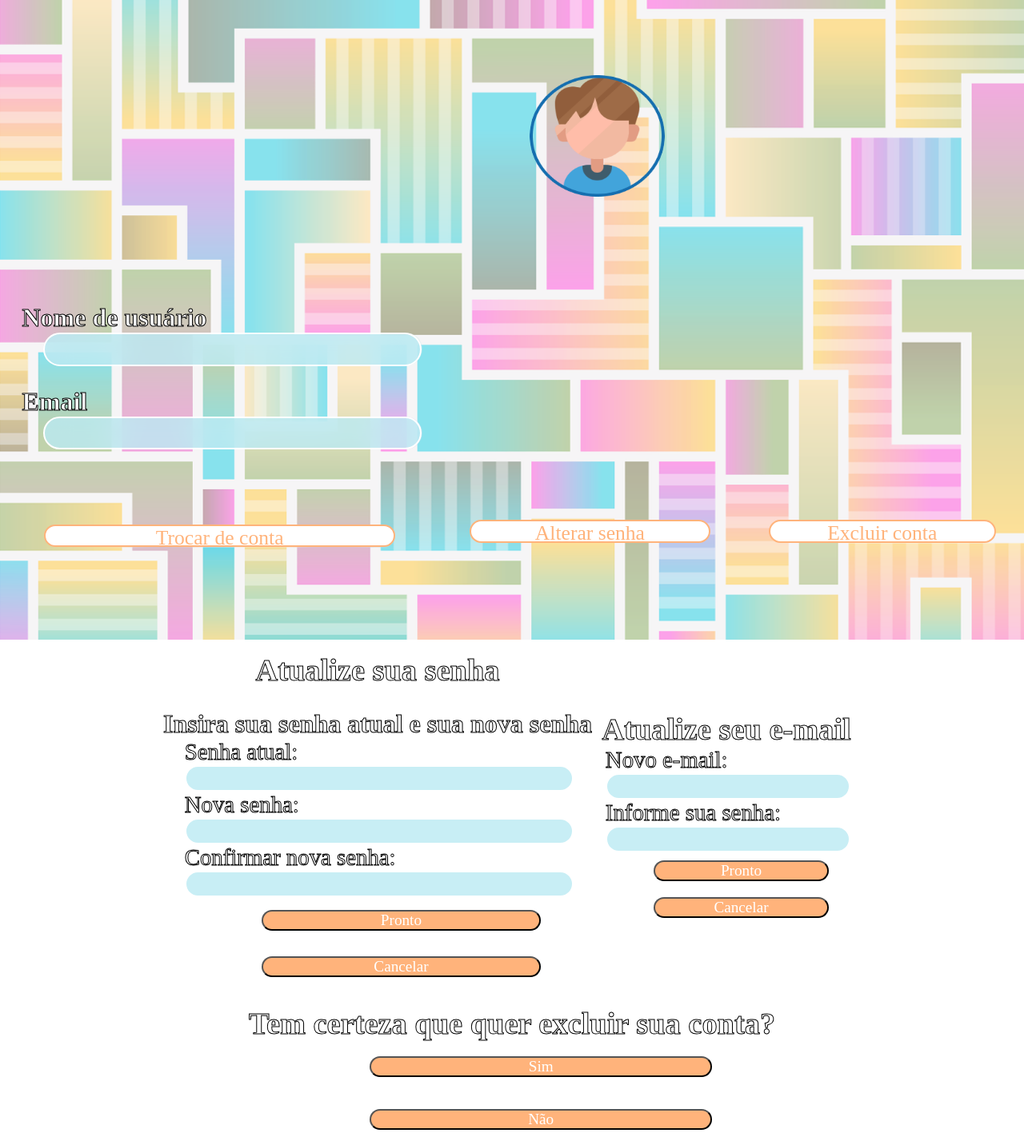
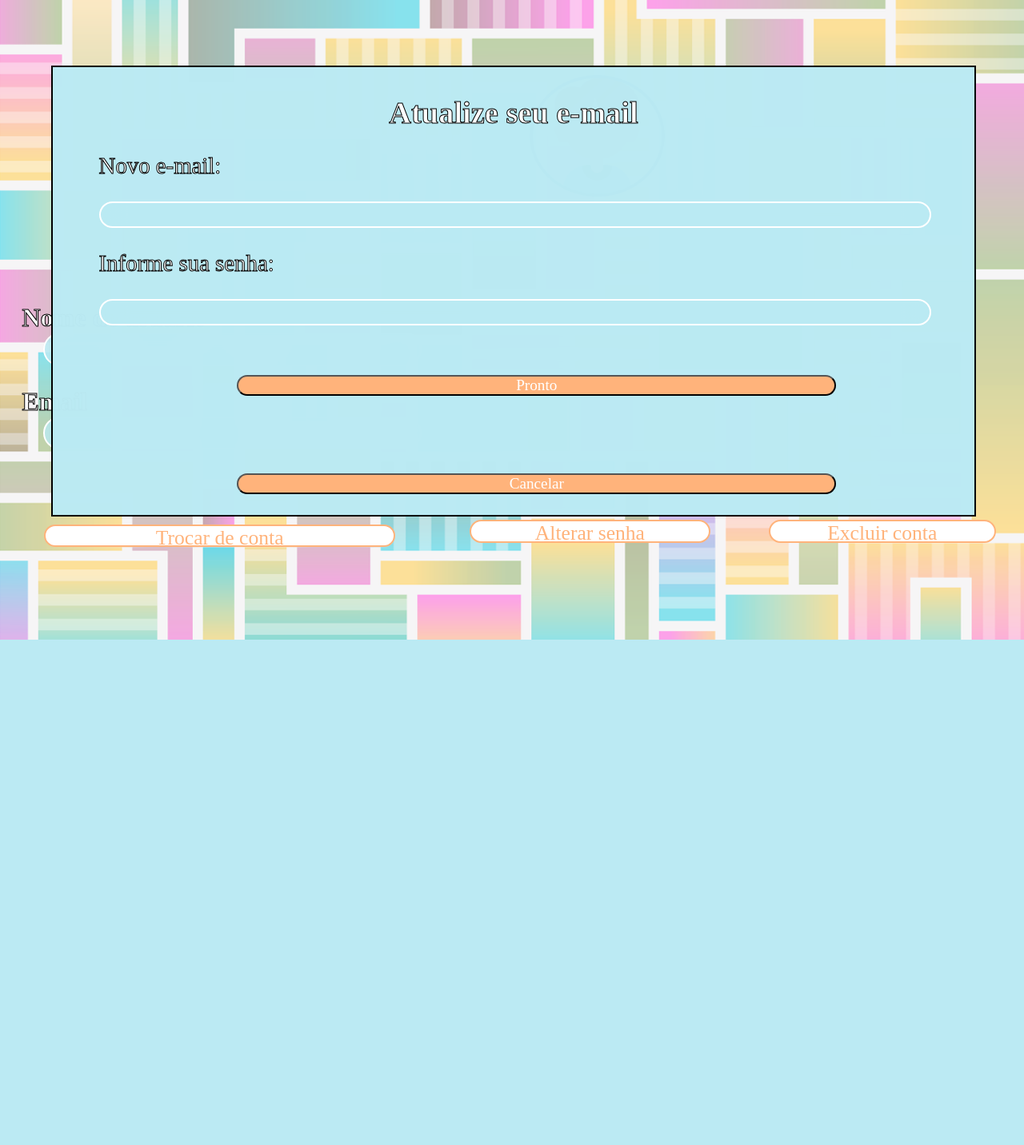
Before and after one commit to WalterSiqueira/DeyAulas, a PHP site: page /Views/Tela_perfil_usuario/index.php in a window 1280 px wide. Shown: the part 78-1510 px from the top of the page at 80% size. After the commit the page ends 878 px from the top, so only its background shows below. Run offline with PHP 8.4, Linux system fonts and the light colour scheme; some web fonts are replaced.

Commit message:
formulários da tela de usuário prontos

```diff
--- a/Public/Tela_perfil_usuario/style.css
+++ b/Public/Tela_perfil_usuario/style.css
@@ -479,10 +536,29 @@
     margin: 0 0 0 5%;
   }
   form {
-    grid-area: form;
+    position: absolute;
+    top: 20%;
+    left: 5%;
+    width: 90%;
+    height: 70%;
     display: flex;
     flex-flow: column nowrap;
     grid-gap: 5%;
+    background-color: rgb(187, 234, 243, 99%);
+    border: solid black 2px;
+  }
+  .input_form_escondido {
+    height: 8%;
+    font-size: 1.6em;
+  }
+  .senha {
+    display: none;
+  }
+  .email {
+    display: flex;
+  }
+  .conta {
+    display: none;
   }
   h2 {
     text-align: center;
@@ -521,8 +597,8 @@
   }
   button {
     width: 65%;
-    height: 5%;
-    margin: 3% 0 3% 23%;
+    height: 8%;
+    margin: 3% 0 3% 20%;
     border-radius: 10vh;
     background-color: rgba(255, 179, 123, 100%);
     color: white;
--- a/Views/Tela_perfil_usuario/index.php
+++ b/Views/Tela_perfil_usuario/index.php
@@ -43,33 +43,33 @@
         <button class="btn_user trocar" id="btn_trocar_conta">Trocar de conta</button>
         <button class="btn_user excluir" id="btn_excluir_conta">Excluir conta</button>
       </div>
-      <form class="form_escondida" id="atualizarSenha">
+      <form class="senha" id="atualizarSenha">
         <h2>Atualize sua senha</h2>
         <h3>Insira sua senha atual e sua nova senha</h3>
         <label>Senha atual:</label>
-        <input type="password">
+        <input class="input_form_escondido" type="password">
         <label>Nova senha:</label>
-        <input type="password">
+        <input class="input_form_escondido" type="password">
         <label>Confirmar nova senha:</label>
-        <input type="password">
+        <input class="input_form_escondido" type="password">
         <button>Pronto</button>
-        <button>Cancelar</button>
+        <button id="btn_cancelar_senha">Cancelar</button>
       </form>
-      <form class="form_escondida" id="atualizarEmail">
+      <form class="email" id="atualizarEmail">
         <h2>Atualize seu e-mail</h2>
         <label>Novo e-mail:</label>
-        <input type="text">
+        <input class="input_form_escondido" type="text">
         <label>Informe sua senha:</label>
-        <input type="password">
+        <input class="input_form_escondido" type="password">
         <button>Pronto</button>
-        <button>Cancelar</button>
+        <button id="btn_cancelar_troca">Cancelar</button>
       </form>
-      <form class="form_escondida" id="excluirConta">
+      <form class="conta" id="excluirConta">
         <h2>Tem certeza que quer excluir sua conta?</h2>
         <button>Sim</button>
-        <button>Não</button>
+        <button id="btn_cancelar_excluir">Não</button>
       </form>
     </main>
   </body>
-<script src="../../Public/Login/index.js"></script>
+<script src="../../Public/Tela_perfil_usuario/mostra_form.js"></script>
 </html>
```
Also changed, not shown: other parts of Public/Tela_perfil_usuario/style.css (+88 -12 lines), Public/Tela_perfil_usuario/mostra_form.js (+25 -9 lines).
